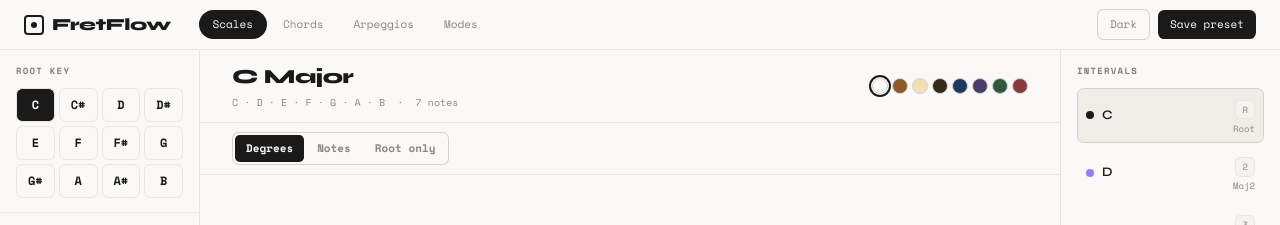
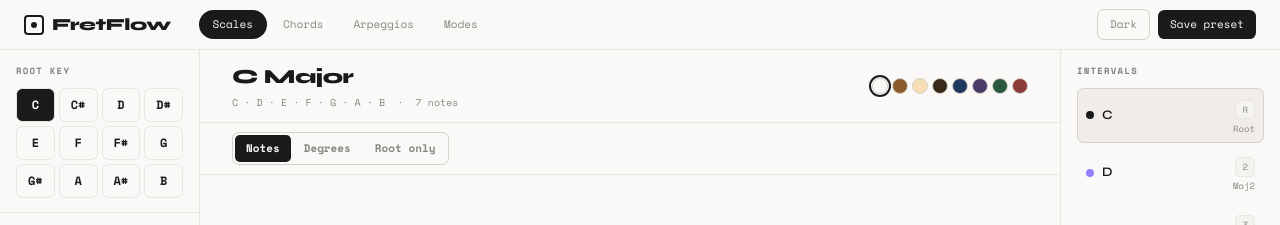
Before and after one commit to pandakn/fret-flow, a Next.js app: page / in a window 1280 px wide. Shown: the top 225 px of the page. Built offline with nearby package versions, Linux system fonts and the light colour scheme.

Commit message:
fix(ui): set notes as default display mode and reorder options
Closes nothing.

```diff
--- a/app/page.tsx
+++ b/app/page.tsx
@@ -29,7 +29,7 @@ export default function FretFlowPage() {
   const [scaleId, setScaleId] = useState("major")
   const [tuningId, setTuningId] = useState("standard")
   const [colorPreset, setColorPreset] = useState<ColorPreset>("minimal")
-  const [displayMode, setDisplayMode] = useState<DisplayMode>("degrees")
+  const [displayMode, setDisplayMode] = useState<DisplayMode>("notes")
   const [position, setPosition] = useState<PositionId>("open")
 
   const showNoteNames = displayMode === "notes"
--- a/components/controls/DisplayOptions.tsx
+++ b/components/controls/DisplayOptions.tsx
@@ -10,8 +10,8 @@ interface DisplayOptionsProps {
 }
 
 const OPTIONS: { id: DisplayMode; label: string }[] = [
+  { id: "notes", label: "Notes" },
   { id: "degrees", label: "Degrees" },
-  { id: "notes", label: "Notes" },
   { id: "rootOnly", label: "Root only" },
 ]
 
```
